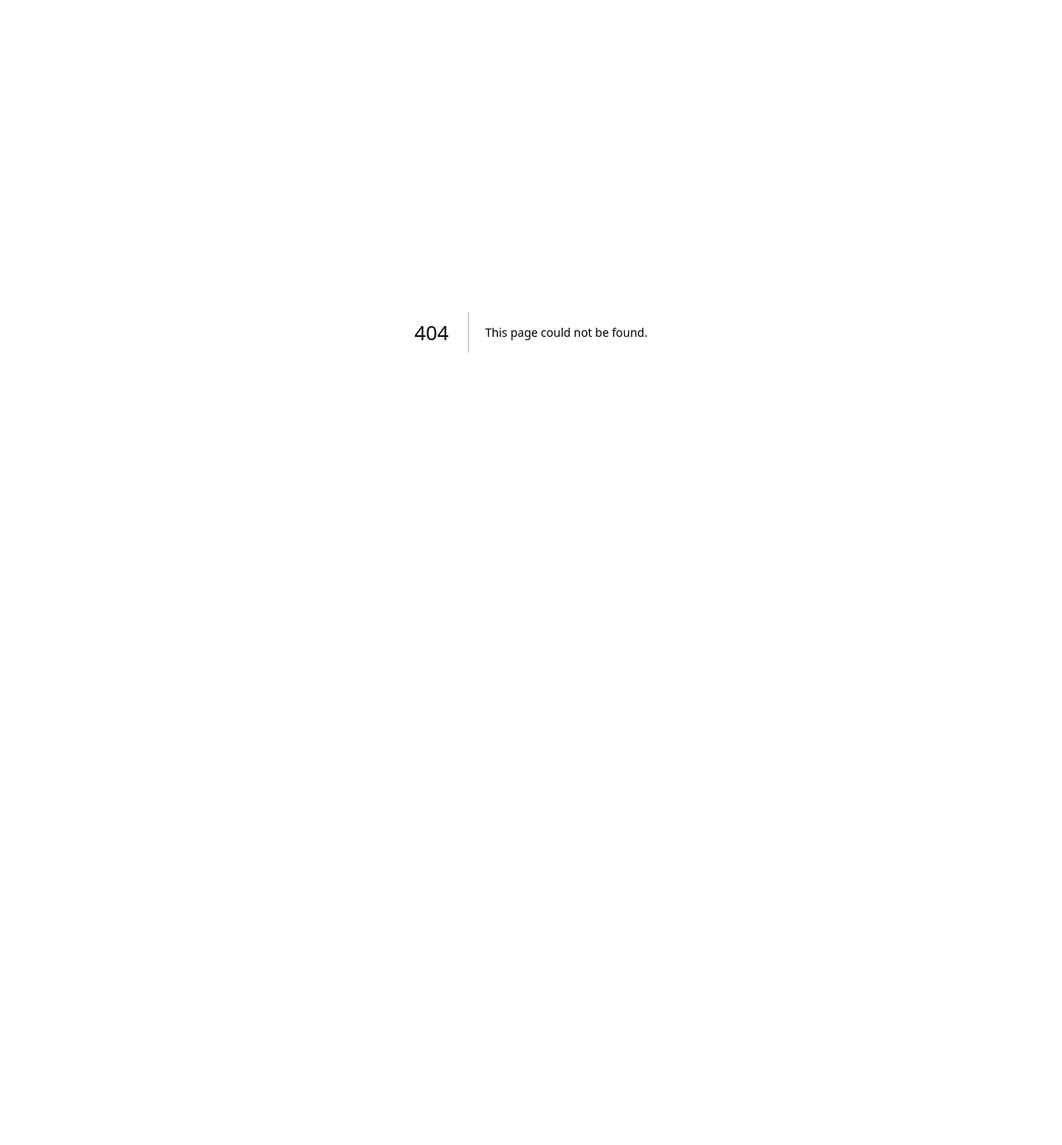
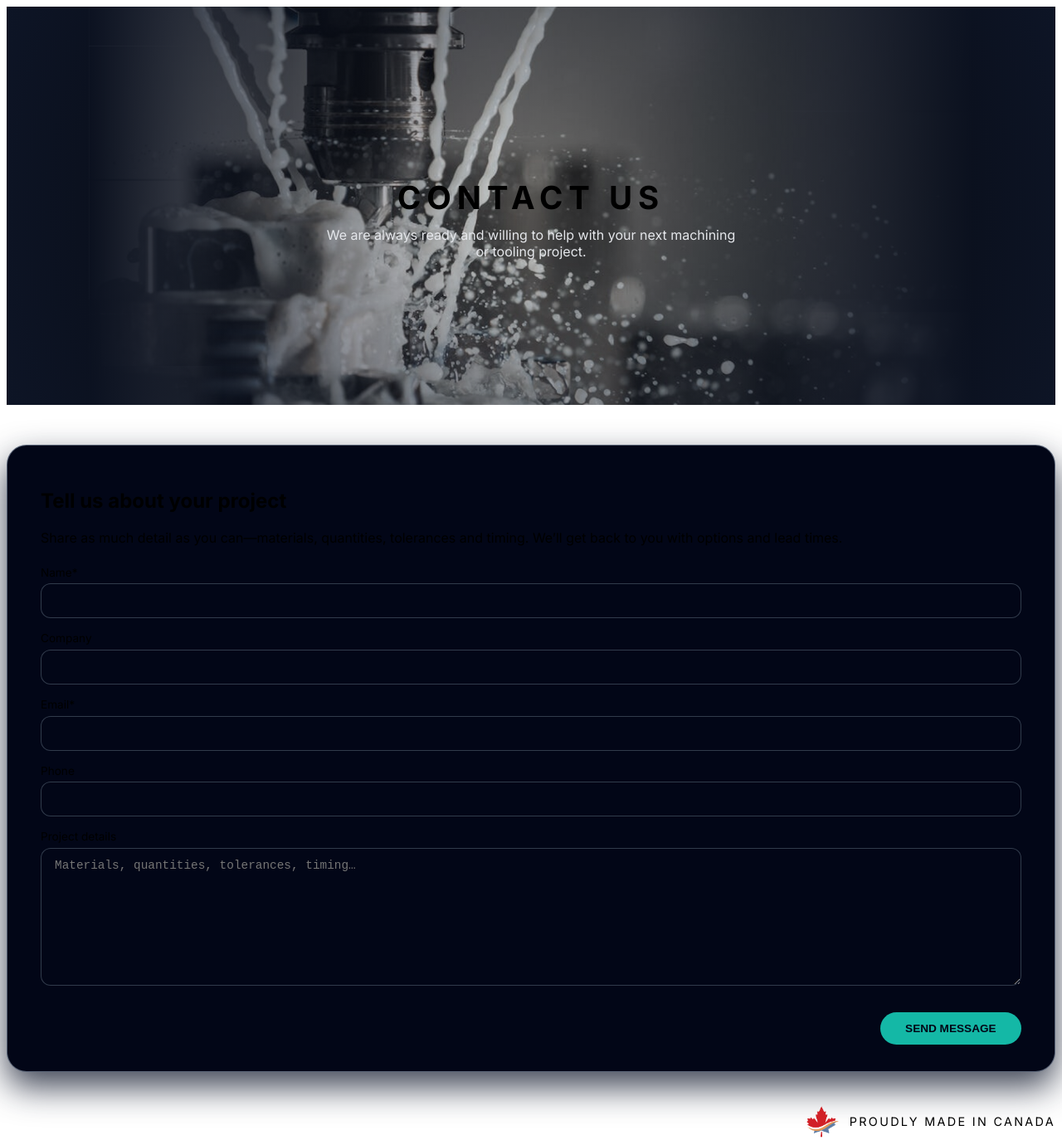
Before and after one commit to Metal-Distributors-Ltd/maxumcnc-next, a Next.js app: page /contact in a window 1280 px wide. Before the commit this address had no page. Shown: the whole page at 83% size. Before the commit the page ends 800 px from the top, so only its background shows below. Built offline with nearby package versions, Linux system fonts and the light colour scheme.

Commit message:
Contact hero image + form + Made in Canada banner

```diff
--- /dev/null
+++ b/app/contact/page.js
@@ -0,0 +1,99 @@
+export default function ContactPage() {
+  return (
+    <>
+      {/* TOP HERO WITH BIG IMAGE */}
+      <section className="contact-hero">
+        <div
+          className="contact-hero-bg"
+          style={{ backgroundImage: "url(/images/maxum-home.png)" }}
+        />
+        <div className="contact-hero-overlay" />
+
+        <div className="container contact-hero-inner">
+          <h1 className="contact-hero-title">CONTACT US</h1>
+          <p className="contact-hero-subtitle">
+            We are always ready and willing to help with your next machining or
+            tooling project.
+          </p>
+        </div>
+      </section>
+
+      {/* FORM PANEL */}
+      <section className="section">
+        <div className="container">
+          <div className="contact-form-card">
+            <h2 className="section-title">Tell us about your project</h2>
+            <p className="section-lead">
+              Share as much detail as you can—materials, quantities, tolerances
+              and timing. We’ll get back to you with options and lead times.
+            </p>
+
+            <form className="contact-form-grid">
+              <label className="contact-form-label">
+                Name*
+                <input
+                  className="contact-form-input"
+                  type="text"
+                  name="name"
+                  required
+                />
+              </label>
+
+              <label className="contact-form-label">
+                Company
+                <input
+                  className="contact-form-input"
+                  type="text"
+                  name="company"
+                />
+              </label>
+
+              <label className="contact-form-label">
+                Email*
+                <input
+                  className="contact-form-input"
+                  type="email"
+                  name="email"
+                  required
+                />
+              </label>
+
+              <label className="contact-form-label">
+                Phone
+                <input
+                  className="contact-form-input"
+                  type="tel"
+                  name="phone"
+                />
+              </label>
+
+              <label className="contact-form-label">
+                Project details
+                <textarea
+                  className="contact-form-textarea"
+                  name="details"
+                  placeholder="Materials, quantities, tolerances, timing…"
+                />
+              </label>
+
+              <button type="submit" className="contact-form-submit">
+                SEND MESSAGE
+              </button>
+            </form>
+          </div>
+
+          {/* PROUDLY MADE IN CANADA BANNER */}
+          <div className="made-in-canada-banner">
+            <img
+              src="/images/made-in-canada-maxum.png"
+              alt="Proudly made in Canada"
+            />
+            <span className="made-in-canada-text">
+              PROUDLY MADE IN CANADA
+            </span>
+          </div>
+        </div>
+      </section>
+    </>
+  );
+}
--- a/app/globals.css
+++ b/app/globals.css
@@ -1,329 +1,136 @@
 /* ==========
-   Reset
+   Contact hero
    ========== */
 
-*,
-*::before,
-*::after {
-  box-sizing: border-box;
+.contact-hero {
+  position: relative;
+  min-height: 60vh;
+  display: flex;
+  align-items: center;
+  justify-content: center;
+  overflow: hidden;
 }
 
-html,
-body {
-  margin: 0;
-  padding: 0;
+.contact-hero-bg {
+  position: absolute;
+  inset: 0;
+  background-size: cover;
+  background-position: center;
+  filter: grayscale(40%);
+  z-index: -2;
+}
+
+.contact-hero-overlay {
+  position: absolute;
+  inset: 0;
+  background: radial-gradient(
+      circle at center,
+      rgba(15, 23, 42, 0.05),
+      rgba(15, 23, 42, 0.9)
+    );
+  z-index: -1;
+}
+
+.contact-hero-inner {
+  text-align: center;
+}
+
+.contact-hero-title {
+  letter-spacing: 0.18em;
+  font-size: clamp(2rem, 3vw, 2.6rem);
+  margin-bottom: 0.75rem;
+}
+
+.contact-hero-subtitle {
+  font-size: 1rem;
+  max-width: 32rem;
+  margin: 0 auto;
+  color: #e5e7eb;
 }
 
 /* ==========
-   Base
+   Contact form panel
    ========== */
 
-body {
-  font-family: system-ui, -apple-system, BlinkMacSystemFont, "Segoe UI",
-    sans-serif;
-  background: #020617; /* deep navy */
-  color: #e5e7eb;
+.contact-form-card {
+  margin-top: 3rem;
+  padding: 2rem 2.5rem;
+  border-radius: 1.5rem;
+  background: #020617;
+  border: 1px solid rgba(148, 163, 184, 0.6);
+  box-shadow: 0 18px 40px rgba(15, 23, 42, 0.8);
 }
 
-a {
-  color: inherit;
-  text-decoration: none;
-}
-
-/* Layout helpers */
-
-.page {
-  min-height: 100vh;
-  display: flex;
-  flex-direction: column;
-}
-
-.container {
-  max-width: 1100px;
-  margin: 0 auto;
-  padding: 0 1.5rem;
-}
-
-/* ==========
-   Header / Nav
-   ========== */
-
-.site-header {
-  border-bottom: 1px solid rgba(148, 163, 184, 0.25);
-  background: rgba(15, 23, 42, 0.9);
-  backdrop-filter: blur(12px);
-  position: sticky;
-  top: 0;
-  z-index: 30;
-}
-
-.nav {
-  display: flex;
-  align-items: center;
-  justify-content: space-between;
-  padding: 1rem 0;
-}
-
-.logo {
-  font-weight: 700;
-  letter-spacing: 0.18em;
-  font-size: 0.9rem;
-}
-
-.nav-links {
-  display: flex;
-  gap: 1.3rem;
-  font-size: 0.9rem;
-}
-
-.nav-links a {
-  opacity: 0.8;
-}
-
-.nav-links a:hover {
-  opacity: 1;
-}
-
-/* ==========
-   Hero with video background
-   ========== */
-
-.hero {
-  position: relative;
-  padding: 4.5rem 0 3.5rem;
-  overflow: hidden;
-}
-
-.hero-video-wrap {
-  position: absolute;
-  inset: 0;
-  z-index: -2;
-}
-
-.hero-video {
-  width: 100%;
-  height: 100%;
-  object-fit: cover;
-}
-
-.hero-overlay {
-  position: absolute;
-  inset: 0;
-  background: radial-gradient(
-      circle at top left,
-      rgba(15, 23, 42, 0.4),
-      transparent
-    ),
-    linear-gradient(to bottom, rgba(15, 23, 42, 0.7), #020617);
-  z-index: -1;
-}
-
-.hero-grid {
-  display: grid;
-  gap: 2.5rem;
-}
-
-.hero-kicker {
-  font-size: 0.85rem;
-  letter-spacing: 0.16em;
-  text-transform: uppercase;
-  color: #a5b4fc;
-}
-
-.hero-title {
-  font-size: clamp(2.1rem, 4vw, 3rem);
-  margin: 0.75rem 0;
-}
-
-.hero-body {
-  max-width: 38rem;
-  font-size: 0.98rem;
-  line-height: 1.7;
-  color: #cbd5f5;
-}
-
-.hero-actions {
-  margin-top: 1.75rem;
-  display: flex;
-  flex-wrap: wrap;
-  gap: 0.75rem;
-}
-
-.btn-primary,
-.btn-secondary {
-  display: inline-flex;
-  align-items: center;
-  justify-content: center;
-  border-radius: 999px;
-  padding: 0.75rem 1.6rem;
-  font-size: 0.9rem;
-  font-weight: 600;
-  text-decoration: none;
-}
-
-.btn-primary {
-  background: #facc15;
-  color: #111827;
-}
-
-.btn-primary:hover {
-  filter: brightness(1.05);
-}
-
-.btn-secondary {
-  border: 1px solid rgba(148, 163, 184, 0.6);
-  color: #e5e7eb;
-}
-
-.hero-meta {
-  font-size: 0.8rem;
-  color: #9ca3af;
+.contact-form-grid {
   margin-top: 1.5rem;
-}
-
-/* Right side hero card */
-
-.hero-side {
   display: flex;
   flex-direction: column;
   gap: 1rem;
 }
 
-.hero-card {
-  background: rgba(15, 23, 42, 0.92);
-  border-radius: 1rem;
-  padding: 1.5rem;
-  border: 1px solid rgba(148, 163, 184, 0.4);
+.contact-form-label {
+  font-size: 0.85rem;
+  display: flex;
+  flex-direction: column;
+  gap: 0.35rem;
+}
+
+.contact-form-input,
+.contact-form-textarea {
+  background: #020617;
+  border-radius: 0.75rem;
+  border: 1px solid rgba(55, 65, 81, 0.9);
+  padding: 0.75rem 1rem;
   font-size: 0.9rem;
-  line-height: 1.6;
+  color: #e5e7eb;
+}
+
+.contact-form-input:focus,
+.contact-form-textarea:focus {
+  outline: none;
+  border-color: #22c55e;
+}
+
+.contact-form-textarea {
+  min-height: 140px;
+  resize: vertical;
+}
+
+.contact-form-submit {
+  align-self: flex-end;
+  margin-top: 1rem;
+  padding: 0.75rem 1.9rem;
+  border-radius: 999px;
+  border: none;
+  font-size: 0.85rem;
+  font-weight: 600;
+  cursor: pointer;
+  background: #14b8a6;
+  color: #020617;
+}
+
+.contact-form-submit:hover {
+  filter: brightness(1.07);
 }
 
 /* ==========
-   Sections
+   Made in Canada banner
    ========== */
 
-.section {
-  padding: 2.75rem 0 0;
+.made-in-canada-banner {
+  margin-top: 2.5rem;
+  display: flex;
+  align-items: center;
+  justify-content: flex-end;
+  gap: 0.75rem;
 }
 
-.section-heading {
+.made-in-canada-banner img {
+  height: 40px;
+  width: auto;
+}
+
+.made-in-canada-text {
   font-size: 0.9rem;
   letter-spacing: 0.16em;
-  text-transform: uppercase;
-  color: #a5b4fc;
 }
-
-.section-title {
-  margin-top: 0.5rem;
-  font-size: 1.3rem;
-}
-
-.section-lead {
-  margin-top: 0.5rem;
-  max-width: 40rem;
-  font-size: 0.95rem;
-  color: #cbd5f5;
-}
-
-.section-grid {
-  display: grid;
-  gap: 1.5rem;
-  margin-top: 1.5rem;
-}
-
-@media (min-width: 800px) {
-  .hero-grid {
-    grid-template-columns: minmax(0, 3.5fr) minmax(0, 2.5fr);
-  }
-
-  .section-grid {
-    grid-template-columns: repeat(3, minmax(0, 1fr));
-  }
-}
-
-/* ==========
-   Cards
-   ========== */
-
-.card {
-  background: rgba(15, 23, 42, 0.94);
-  border-radius: 1rem;
-  padding: 1.5rem;
-  border: 1px solid rgba(148, 163, 184, 0.4);
-}
-
-.card h3 {
-  margin: 0 0 0.5rem;
-  font-size: 1.02rem;
-}
-
-.card p {
-  margin: 0;
-  font-size: 0.9rem;
-  line-height: 1.6;
-  color: #d1d5db;
-}
-
-/* ==========
-   Gallery
-   ========== */
-
-.gallery-grid {
-  display: grid;
-  gap: 1rem;
-  margin-top: 1.5rem;
-}
-
-.gallery-item {
-  border-radius: 1rem;
-  overflow: hidden;
-  border: 1px solid rgba(148, 163, 184, 0.4);
-}
-
-.gallery-img {
-  display: block;
-  width: 100%;
-  height: 100%;
-  object-fit: cover;
-}
-
-@media (min-width: 800px) {
-  .gallery-grid {
-    grid-template-columns: repeat(3, minmax(0, 1fr));
-  }
-}
-
-/* ==========
-   Contact block
-   ========== */
-
-.contact-block {
-  margin-top: 2rem;
-  padding: 1.5rem;
-  border-radius: 1rem;
-  border: 1px dashed rgba(148, 163, 184, 0.9);
-  background: rgba(15, 23, 42, 0.9);
-  font-size: 0.92rem;
-}
-
-.contact-list {
-  margin-top: 0.75rem;
-  list-style: none;
-  padding: 0;
-}
-
-.contact-list li {
-  margin-bottom: 0.3rem;
-}
-
-/* ==========
-   Footer
-   ========== */
-
-.site-footer {
-  margin-top: auto;
-  padding: 1.75rem 0 2.25rem;
-  border-top: 1px solid rgba(148, 163, 184, 0.35);
-  font-size: 0.8rem;
-  color: #9ca3af;
-}
```
